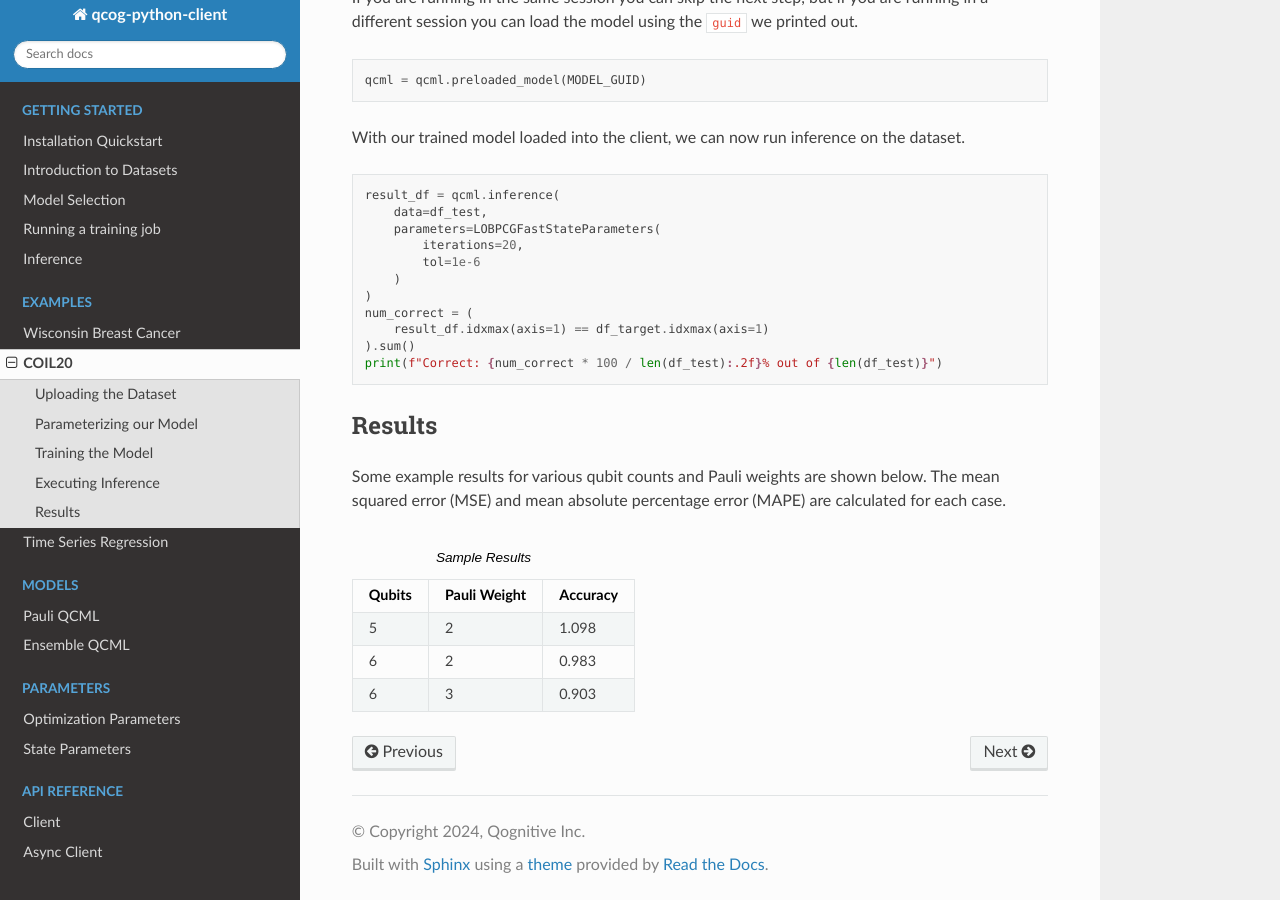
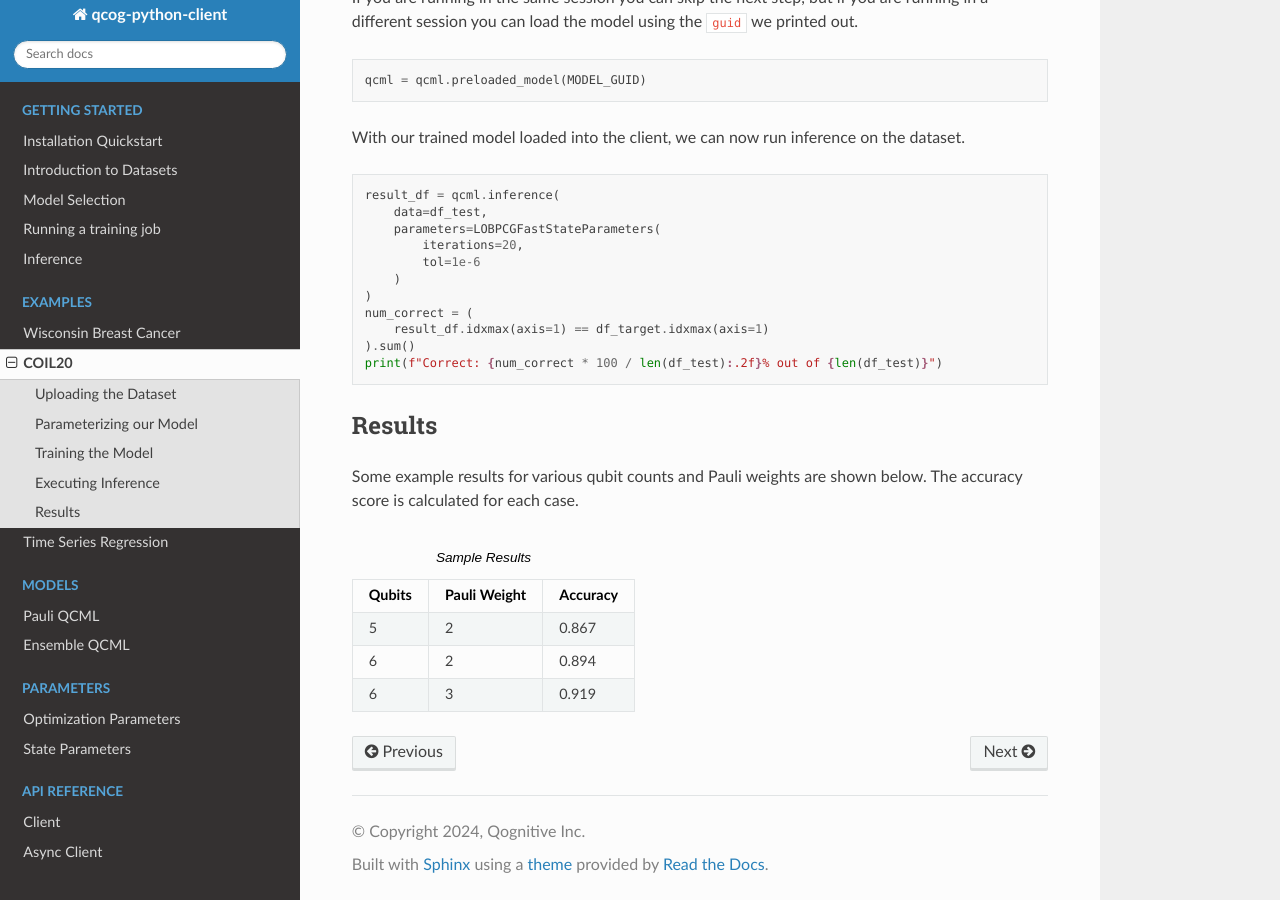
Before and after one commit to qognitive/qcog-python-client, a Sphinx documentation site: the page built from docs/examples/coil20.rst, in a window 1280 px wide and 900 px high, scrolled down 3083 px. Built offline with Sphinx 7.4.7 and the Read the Docs theme 3.1.0, drawn with Linux system fonts in a browser that asks for light colours.

Commit message:
accuracy score fixed in coil20 results (#60)

```diff
--- a/docs/examples/coil20.rst
+++ b/docs/examples/coil20.rst
@@ -169,7 +169,7 @@ With our trained model loaded into the client, we can now run inference on the d
 Results
 -------
 
-Some example results for various qubit counts and Pauli weights are shown below. The mean squared error (MSE) and mean absolute percentage error (MAPE) are calculated for each case.
+Some example results for various qubit counts and Pauli weights are shown below. The accuracy score is calculated for each case.
 
 .. list-table:: Sample Results
     :header-rows: 1
@@ -179,10 +179,10 @@ Some example results for various qubit counts and Pauli weights are shown below.
       - Accuracy
     * - 5
       - 2
-      - 1.098
+      - 0.867
     * - 6
       - 2
-      - 0.983
+      - 0.894
     * - 6
       - 3
-      - 0.903
+      - 0.919
```
